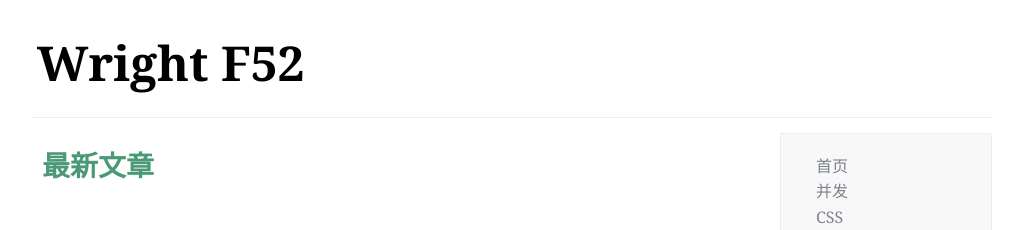
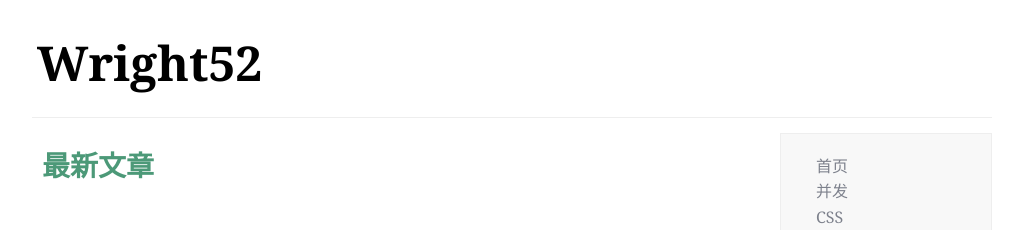
Before and after one commit to Qing-Shuang/Bird, a Jekyll site: the page built from index.html, in a window 1280 px wide. Shown: the top 230 px of the page, without its empty margins (128-1161 px from the left). Built offline with Jekyll 4.4.1, drawn with Linux system fonts in a browser that asks for light colours; Markdown is read by kramdown in place of the engine named in the settings; the list of posts is cut into pages by our own code.

Commit message:
修改网站名称

```diff
--- a/_layouts/default.html
+++ b/_layouts/default.html
@@ -10,7 +10,7 @@
 
     <body>
     <div id="header">
-    	<a href="{{ site.baseurl }}">Wright F52</a>
+    	<a href="{{ site.baseurl }}">Wright52</a>
     </div>
 
     <div>
--- a/_layouts/navigation.html
+++ b/_layouts/navigation.html
@@ -10,7 +10,7 @@
     <body>
 		<div id="container">
 			<div id="header">
-    			<a href="{{ site.baseurl }}">Wright F52</a>
+    			<a href="{{ site.baseurl }}">Wright52</a>
     		</div>
 
 			<div id="content">
```
